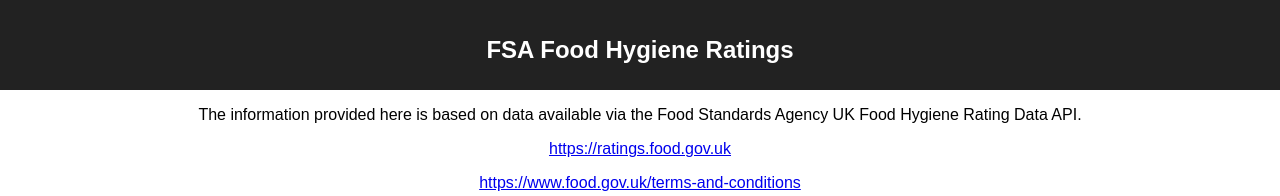
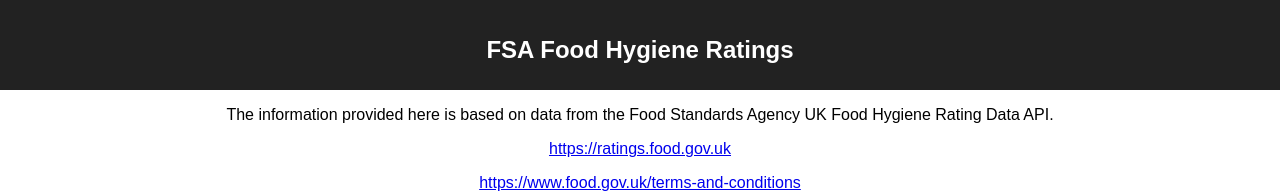
Before and after one commit to jg210/react-101, a React (Create React App) app: page / in a window 1280 px wide. Shown: the top 196 px of the page. Built offline with nearby package versions, Linux system fonts and the light colour scheme; no server answers; the HTML template or start-up script is replaced by a standard one.

Commit message:
Simplify text in App.js.

```diff
--- a/src/App.js
+++ b/src/App.js
@@ -20,7 +20,7 @@
                     <h1 className="App-title">FSA Food Hygiene Ratings</h1>
                 </header>
                 <div>
-                    <p>The information provided here is based on data available via the Food Standards Agency UK Food Hygiene Rating Data API.</p>
+                    <p>The information provided here is based on data from the Food Standards Agency UK Food Hygiene Rating Data API.</p>
                     <p><a href="https://ratings.food.gov.uk/">https://ratings.food.gov.uk</a></p>
                     <p><a href="https://www.food.gov.uk/terms-and-conditions">https://www.food.gov.uk/terms-and-conditions</a></p>
                 </div>
```
